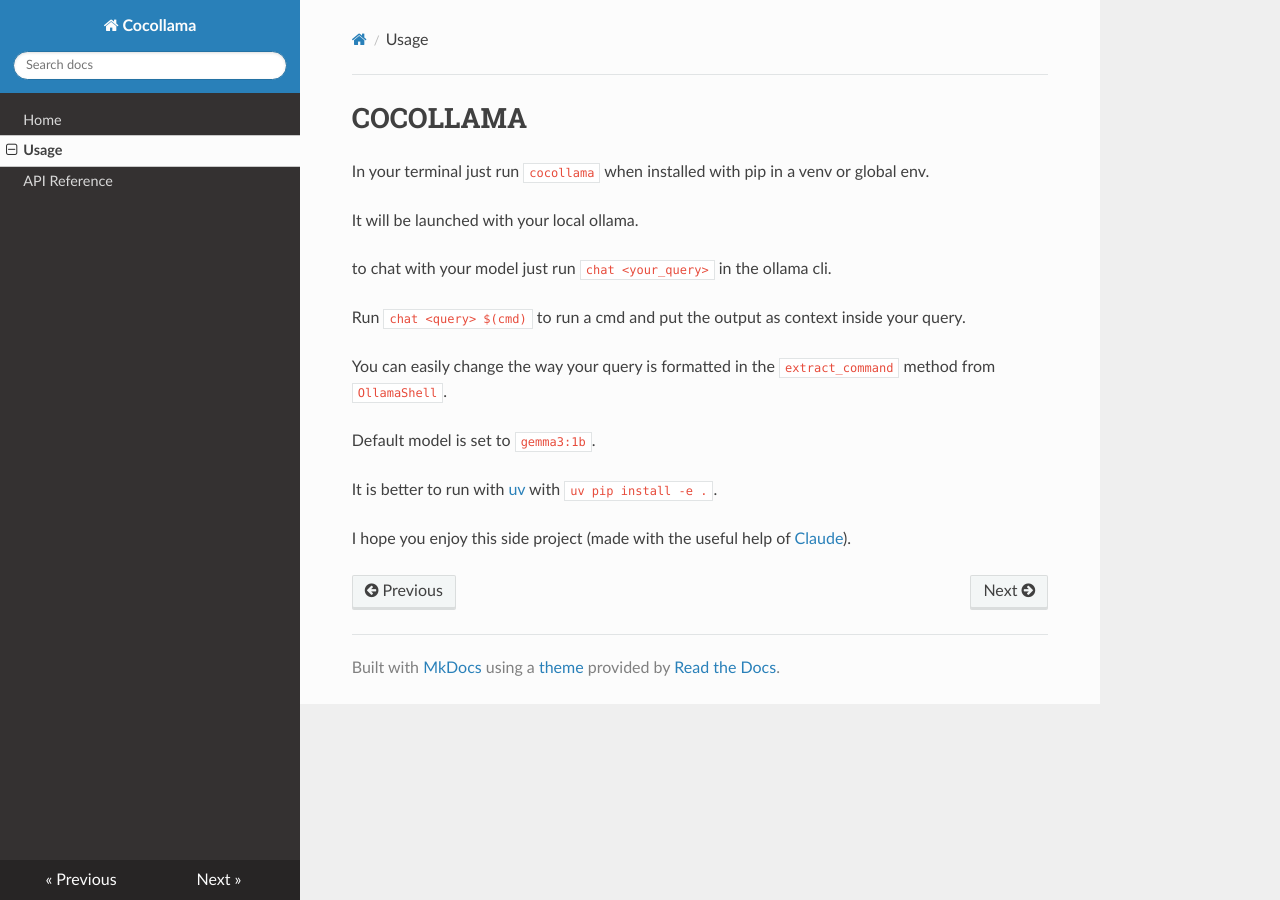
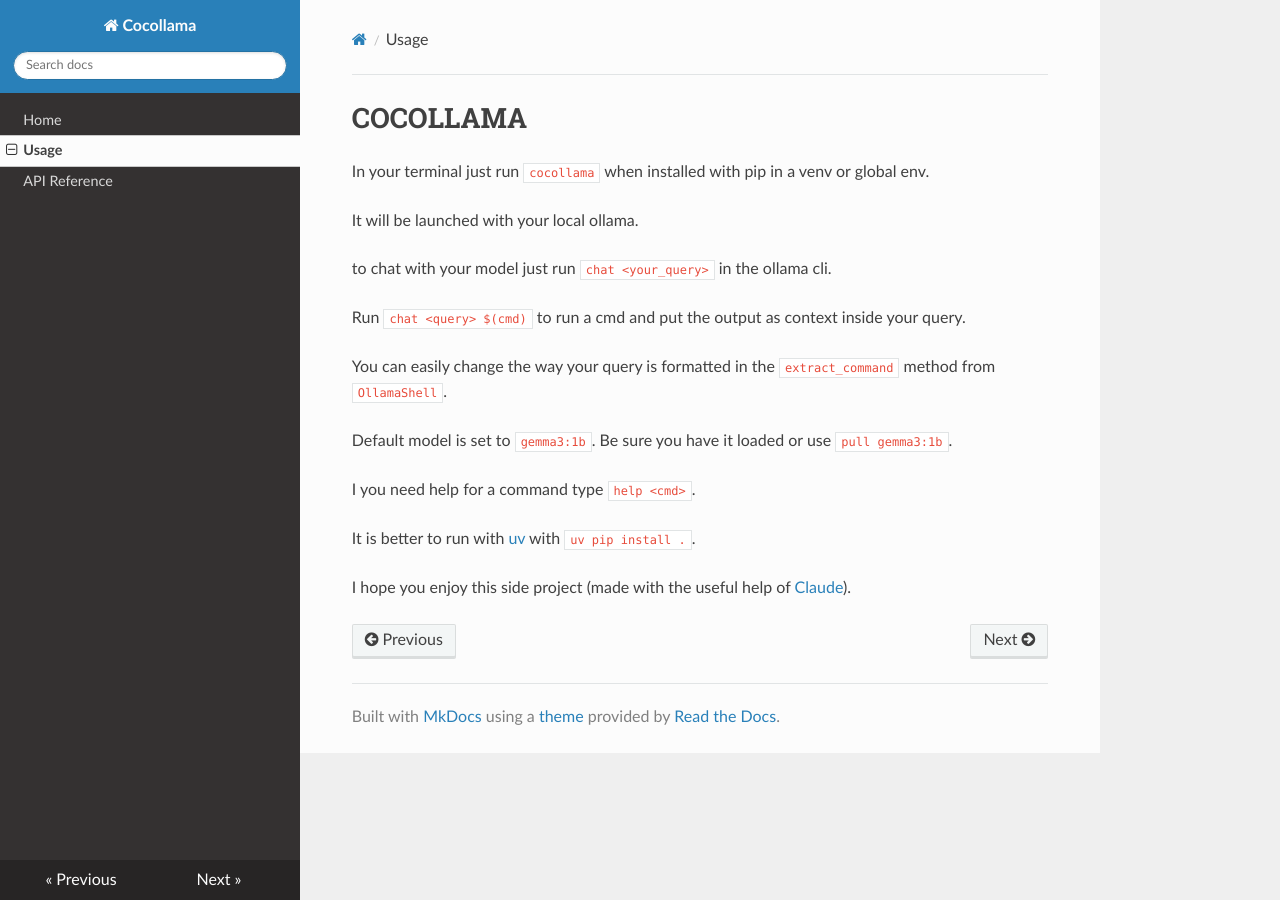
Before and after one commit to polpoxx6416/cocollama, an MkDocs documentation site: the page built from docs/usage.md, in a window 1280 px wide. Built offline with MkDocs 1.6.1, drawn with Linux system fonts in a browser that asks for light colours; nearby versions of some CDN libraries.

Commit message:
updt pull function

```diff
--- a/docs/usage.md
+++ b/docs/usage.md
@@ -10,8 +10,10 @@
 
 You can easily change the way your query is formatted in the `extract_command` method from `OllamaShell`.
 
-Default model is set to `gemma3:1b`.
+Default model is set to `gemma3:1b`. Be sure you have it loaded or use `pull gemma3:1b`.
 
-It is better to run with [uv](https://docs.astral.sh/uv/) with `uv pip install -e .`.
+I you need help for a command type `help <cmd>`.
+
+It is better to run with [uv](https://docs.astral.sh/uv/) with `uv pip install .`.
 
 I hope you enjoy this side project (made with the useful help of [Claude](https://claude.ai)).
```
Also changed, not shown: README.md (+17 -2 lines), docs/api.md (+1 -1 lines), 1 other file.
